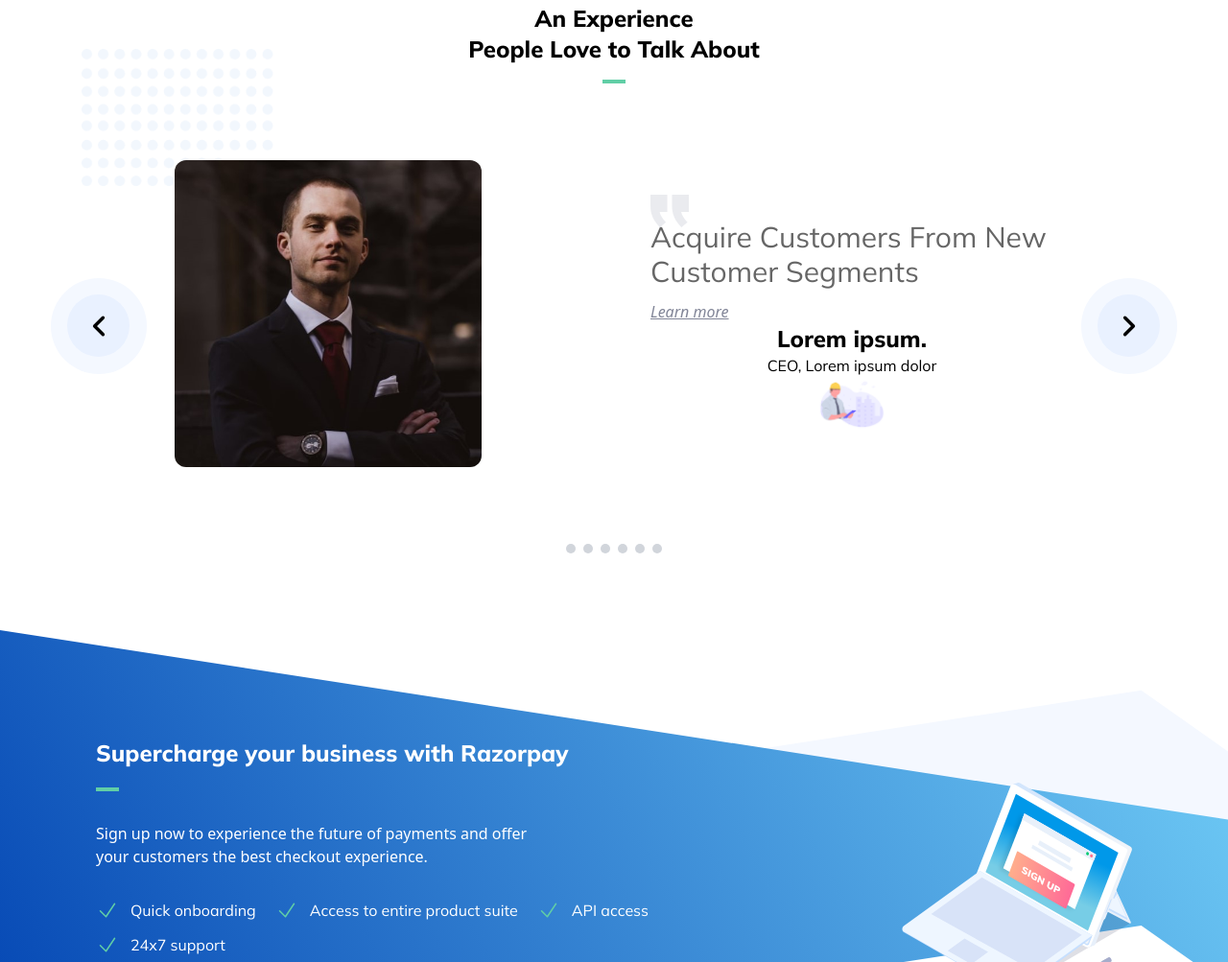
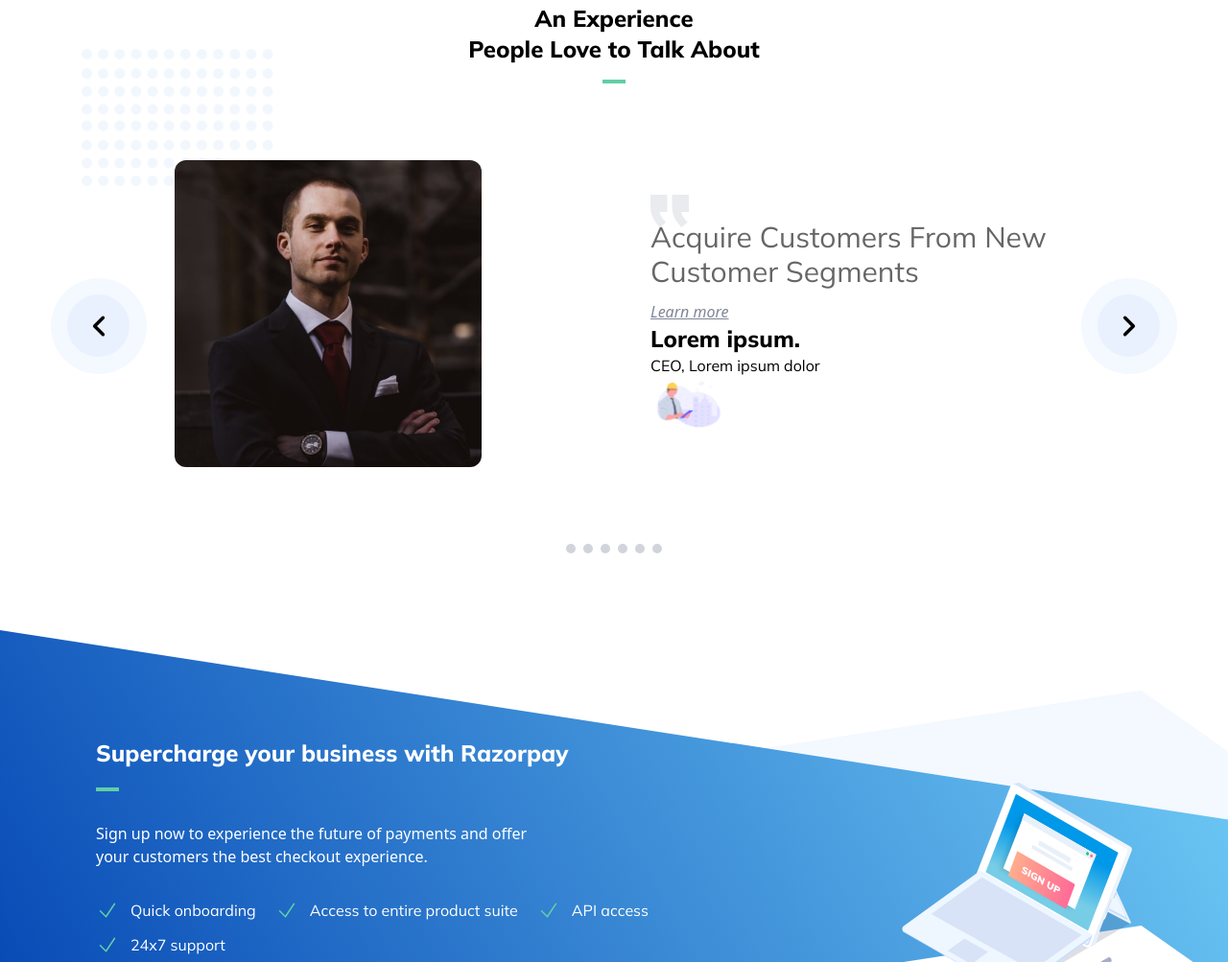
Before and after one commit to Ashish-NSUT/Razorpay, a website built with Vite: page index.html in a window 1280 px wide. Shown: the part 6318-7321 px from the top of the page at 96% size. Built offline with nearby package versions, Linux system fonts and the light colour scheme.

Commit message:
testimonial

```diff
--- a/index.html
+++ b/index.html
@@ -1115,7 +1115,7 @@
                 <img src="./images/testimonial.jpg" alt="" loading="lazy"
                 class="rounded-xl h-[200px] w-[200px] lg:h-[320px] lg:w-[320px]">
 
-                <div class="max-w-[420px] flex flex-col-reverse lg:flex-col justify-center items-center">
+                <div class="max-w-[420px] flex flex-col-reverse lg:flex-col justify-center items-center  lg:items-start lg:justify-start">
                     <div>
                     <img src="./images/quotes.svg" alt="" loading="lazy"
                     height="32px" width="40px" class="-mb-2">
@@ -1125,7 +1125,7 @@
                     <a href="#" class="text-grayText italic underline">Learn more</a>
                     </div>
 
-                    <div class="flex flex-col justify-center items-center">
+                    <div class="flex flex-col justify-center items-center lg:items-start lg:justify-start">
                     <h3 class="font-mullish font-extrabold  text-2xl">
                         Lorem ipsum.
                     </h3>
```
